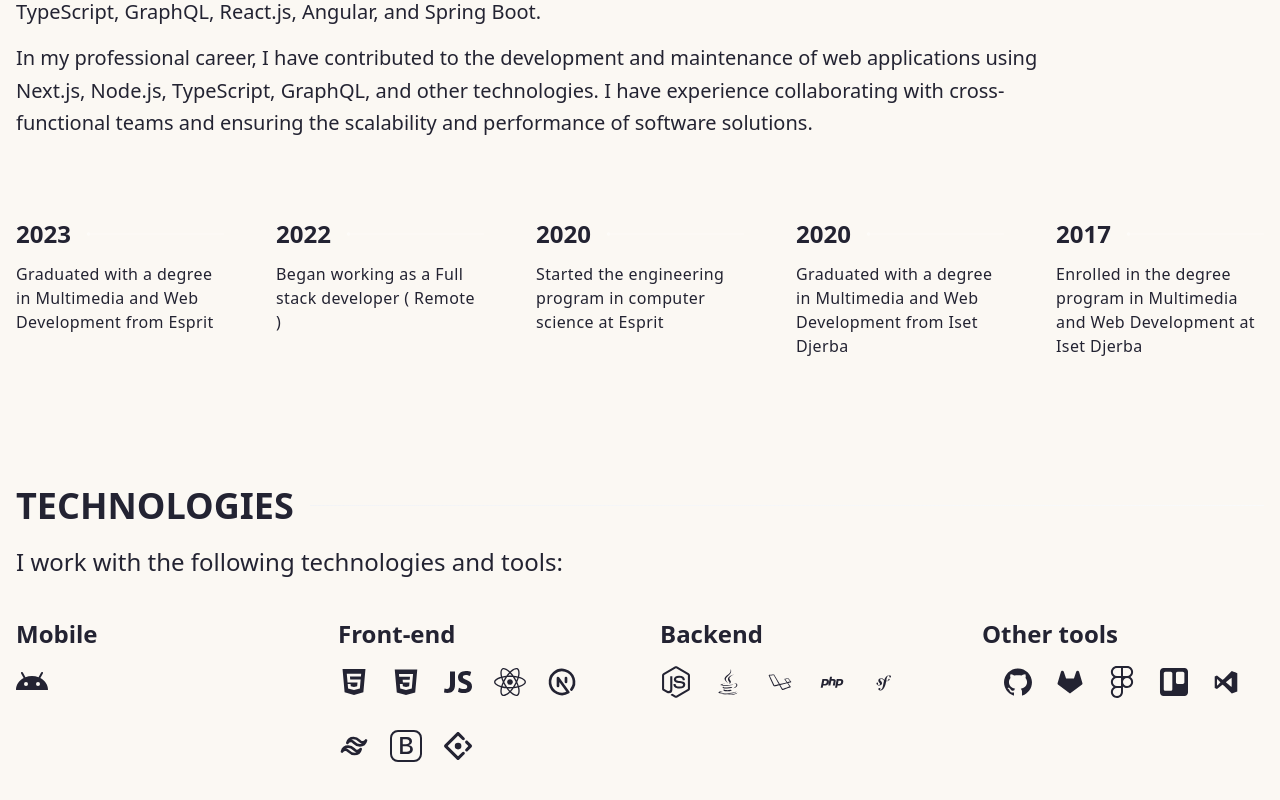
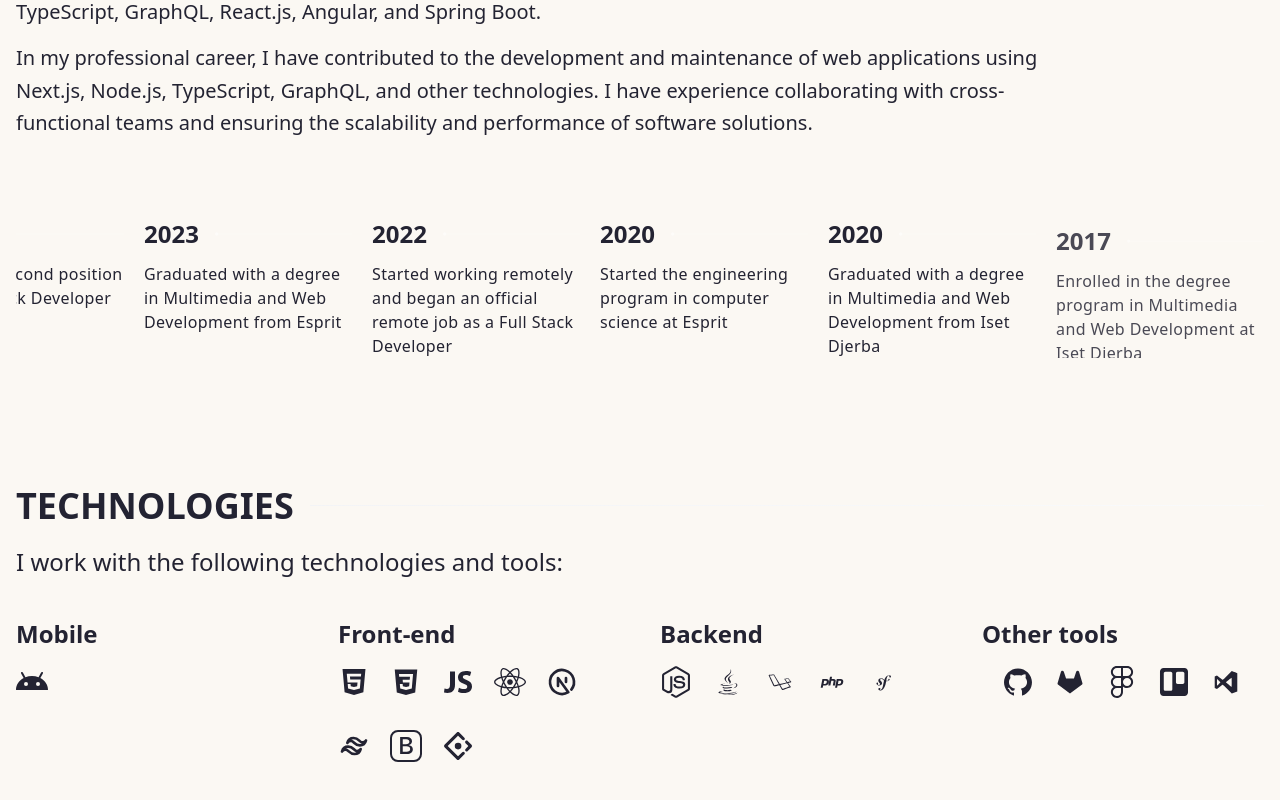
Before and after one commit to Mansourkira/Portfolio, a Next.js app: page / in a window 1280 px wide. Shown: the part 953-1753 px from the top of the page. Built offline with nearby package versions, Linux system fonts and the light colour scheme; no server answers.

Commit message:
chore: update timeline

```diff
--- a/app/sections/about/TimeLine.jsx
+++ b/app/sections/about/TimeLine.jsx
@@ -2,20 +2,27 @@
 
 import { useEffect, useRef, useState } from "react";
 import { LazyMotion, domAnimation, useInView } from "framer-motion";
-
 const TimeLineData = [
+	{
+		year: 2024,
+		text: "Secured a second position as a Full Stack Developer (on-site)"
+	},
 	{
 		year: 2023,
 		text: "Graduated with a degree in Multimedia and Web Development from Esprit"
 	},
-	{ year: 2022, text: "Began working as a Full stack developer ( Remote )" },
-
-	{ year: 2020, text: "Started the engineering program in computer science at Esprit" },
+	{
+		year: 2022,
+		text: "Started working remotely and began an official remote job as a Full Stack Developer"
+	},
+	{
+		year: 2020,
+		text: "Started the engineering program in computer science at Esprit"
+	},
 	{
 		year: 2020,
 		text: "Graduated with a degree in Multimedia and Web Development from Iset Djerba"
 	},
-
 	{
 		year: 2017,
 		text: "Enrolled in the degree program in Multimedia and Web Development at Iset Djerba"
```
